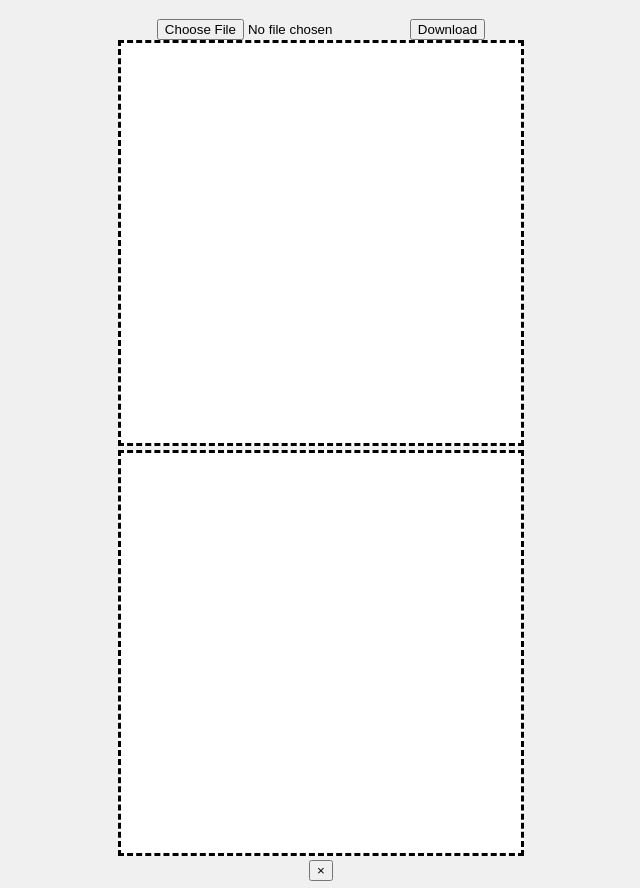
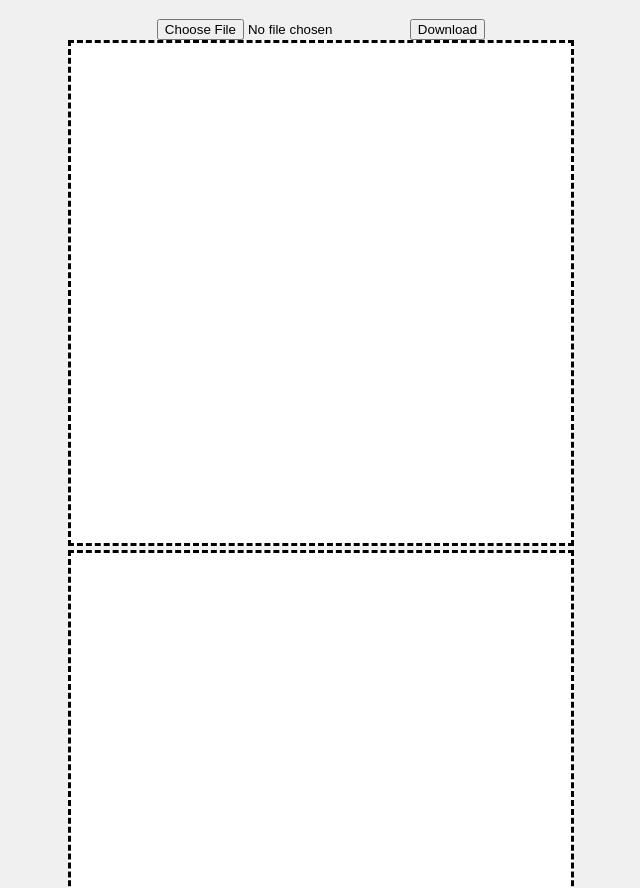
Before and after one commit to KaneuchiLin/ArtisticColorPicker, a plain HTML site: page index.html in a window 1280 px wide. Shown: the part 61-949 px from the top of the page, without its empty margins (319-959 px from the left). Drawn offline with Linux system fonts and the light colour scheme.

Commit message:
Update index.html

```diff
--- a/index.html
+++ b/index.html
@@ -33,8 +33,8 @@
     <body>
         <h1>ArtisticColorPicker</h1>
         <input id="fileInput" type="file"><button id="download">Download</button><br>
-        <canvas width="400" height="400" id="canvas1"></canvas><br>
-        <canvas width="400" height="400" id="canvas2"></canvas><br>
+        <canvas width="500" height="500" id="canvas1"></canvas><br>
+        <canvas width="500" height="500" id="canvas2"></canvas><br>
         <div id="colors" class="colors"></div>
         <button id="clear">×</button><br>
         <script>
@@ -69,7 +69,7 @@
                         this.canvas.height=this.image.height;
                         this.editedCanvas.width=this.image.width;
                         this.editedCanvas.height=this.image.height;
-                        const maxSize=400;
+                        const maxSize=500;
                         const scale=Math.min((maxSize/this.canvas.width),(maxSize/this.canvas.height))
                         this.canvas.style.width=`${parseInt(this.canvas.width)*scale}px`;
                         this.canvas.style.height=`${parseInt(this.canvas.height)*scale}px`;
```
